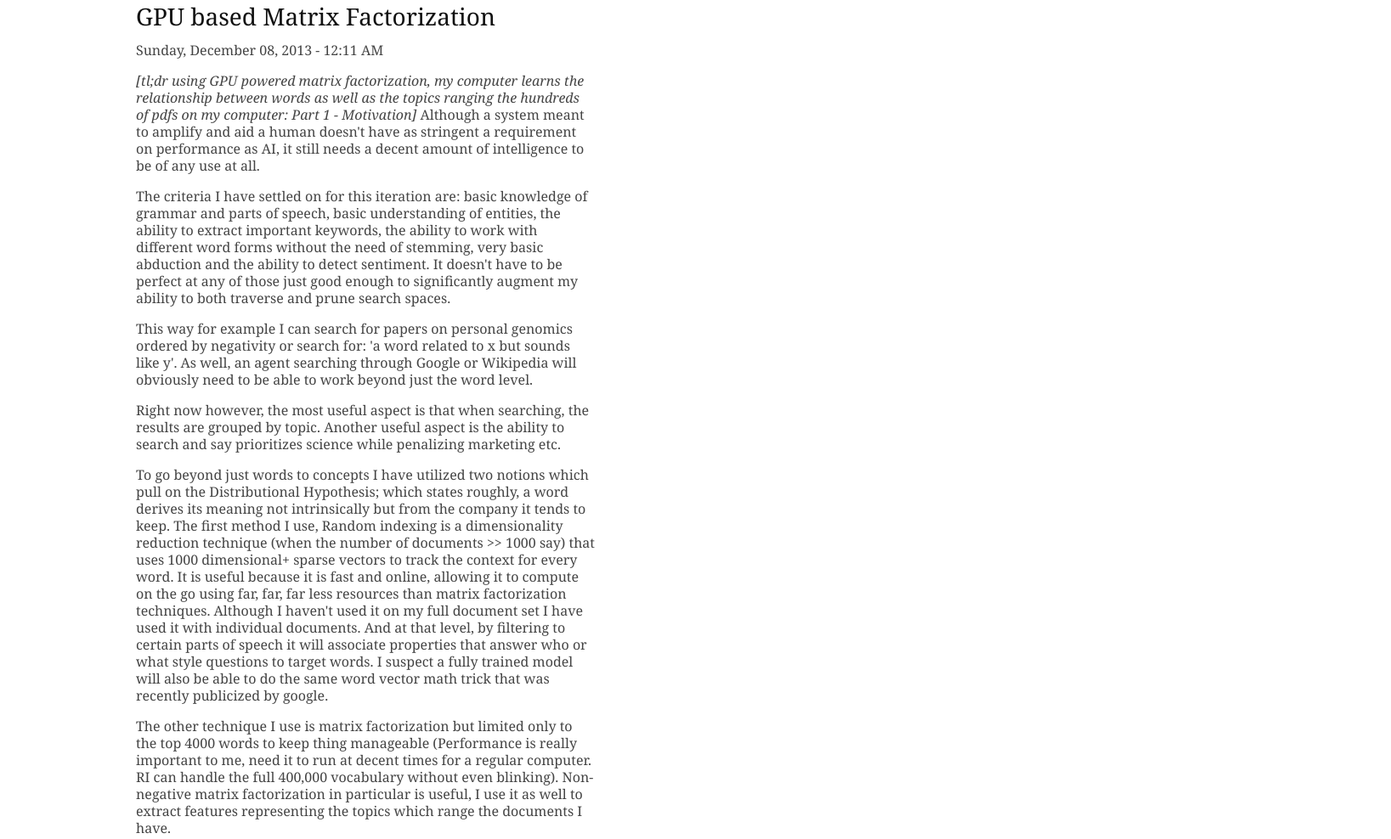
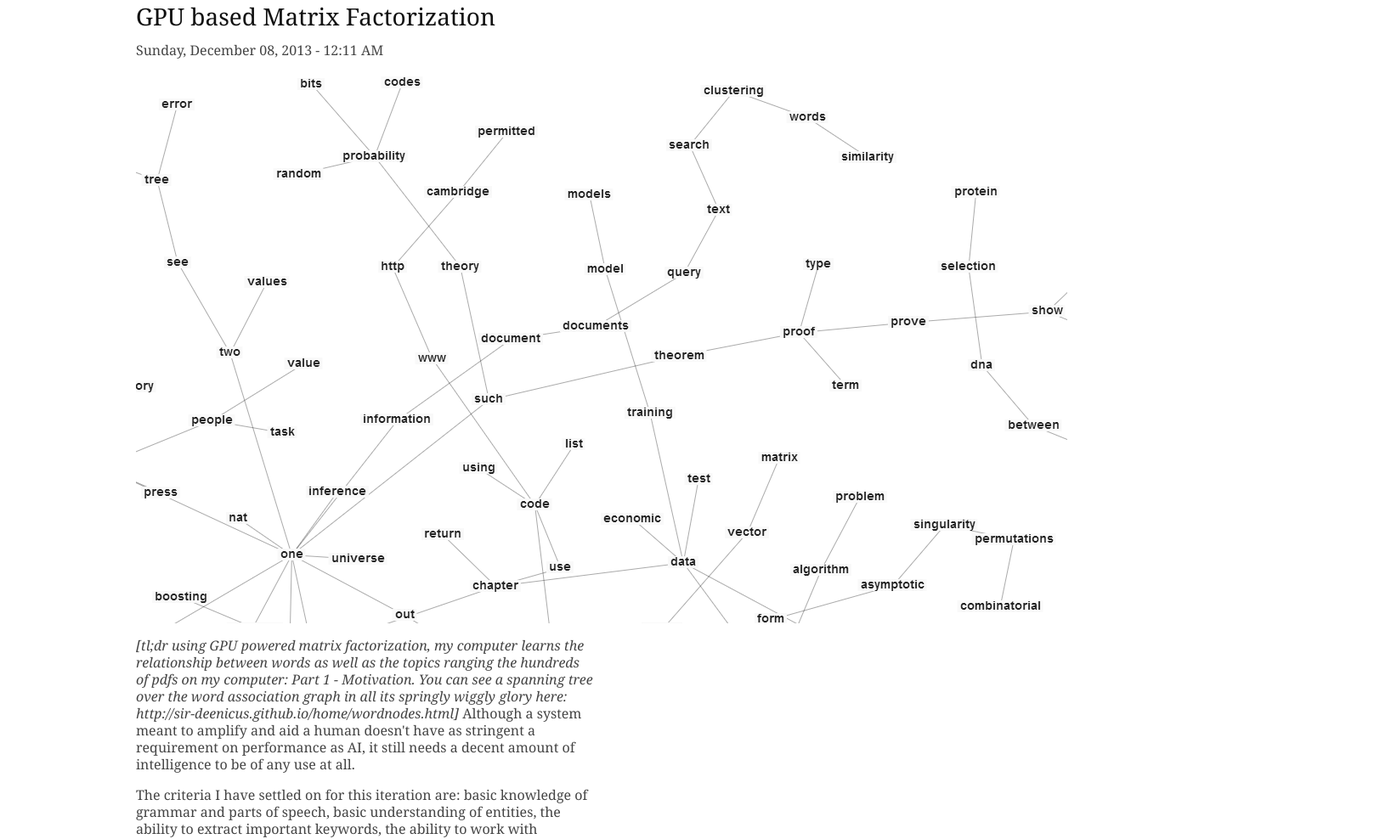
Before and after one commit to sir-deenicus/home, a plain HTML site: page mind_tool_devlog.html in a window 1280 px wide. Shown: the top 988 px of the page at 85% size, 1637 px wide, since content can reach past the window. Drawn offline with nearby package versions, Linux system fonts and the light colour scheme; some packages are replaced by stand-ins of ours.

Commit message:
blupdate

```diff
--- a/mind_tool_devlog.html
+++ b/mind_tool_devlog.html
@@ -4,7 +4,9 @@
 
 <p>Sunday, December 08, 2013 - 12:11 AM</p>
 
-<p><em>[tl;dr using GPU powered matrix factorization, my computer learns the relationship between words as well as the topics ranging the hundreds of pdfs on my computer: Part 1 - Motivation]</em> Although a system meant to amplify and aid a human doesn't have as stringent a requirement on performance as AI, it still needs a decent amount of intelligence to be of any use at all. </p>
+<p><img src = "g2.png"/></p>
+
+<p><em>[tl;dr using GPU powered matrix factorization, my computer learns the relationship between words as well as the topics ranging the hundreds of pdfs on my computer: Part 1 - Motivation. You can see a spanning tree over the word association graph in all its springly wiggly glory here: http://sir-deenicus.github.io/home/wordnodes.html]</em> Although a system meant to amplify and aid a human doesn't have as stringent a requirement on performance as AI, it still needs a decent amount of intelligence to be of any use at all. </p>
 
 <p>The criteria I have settled on for this iteration are: basic knowledge of grammar and parts of speech, basic understanding of entities, the ability to extract important keywords, the ability to work with different word forms without the need of stemming, very basic abduction and the ability to detect sentiment. It doesn't have to be perfect at any of those just good enough to significantly augment my ability to both traverse and prune search spaces.</p>
 
@@ -19,6 +21,8 @@
 <p>For the past couple of years I've been downloading any paper or book that even slight piqued my interest (some free, others not, my alignment is chaotic good fwiw) with the intention that they would eventually feed a knowledge management system. I have about 2GB worth of PDFs - 1500 books and papers on various topics. I have read at most 8% of that. So I set myself a simple goal. Figure out a way to read those papers without reading them. I don't know if its possible (shoot for the moon touch the skies yadayadaya) but in the last few days, as the project becomes ever more usable, I feel like the digital equivalent of having been cured from Alzheimer's.   </p>
 
 <h2>As this program is intended to run locally, performance is important. I can't rely on dozens of gigs of RAM nor computations which take days to run.  Most of the algorithms I prefer are O(n) worst-case, O(log n) or better Ideally. But Matrix factorization was too good to pass up.</h2>
+
+<p><img src = "g.png" /></p>
 
 <p><em>[tl;dr using GPU powered matrix factorization, my computer learns the relationship between words as well as the topics ranging the hundreds of pdfs on my computer: Part 2 - Details/Examples]</em>
 Matrix factorization is a way of breaking up a matrix (in this case, document by word) into two so that the two pieces/factors multiply into an approximation of the original and in such a way that latent features are captured. You provide the number of features to search and one matrix ends up representing the correspondence with each word and the features and the other, the correspondence between each document and features (well in this specific case, NMF is obviously more general). It is an optimization problem to find two such matrices. One algorithm in particular that works great with documents is optimizing a matrix generalization of the relative entropy between the target and current estimation matrices. </p>
```
Also changed, not shown: g.png (added), g2.png (added).
